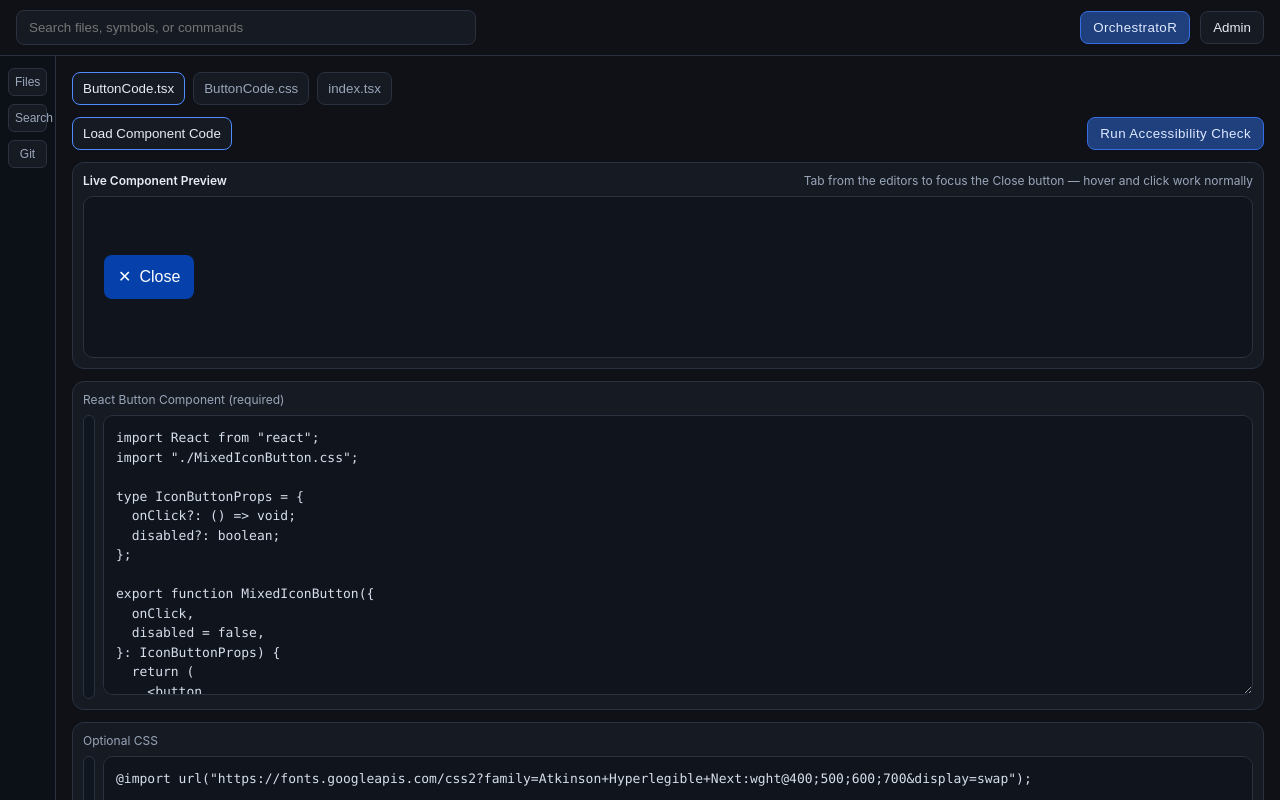
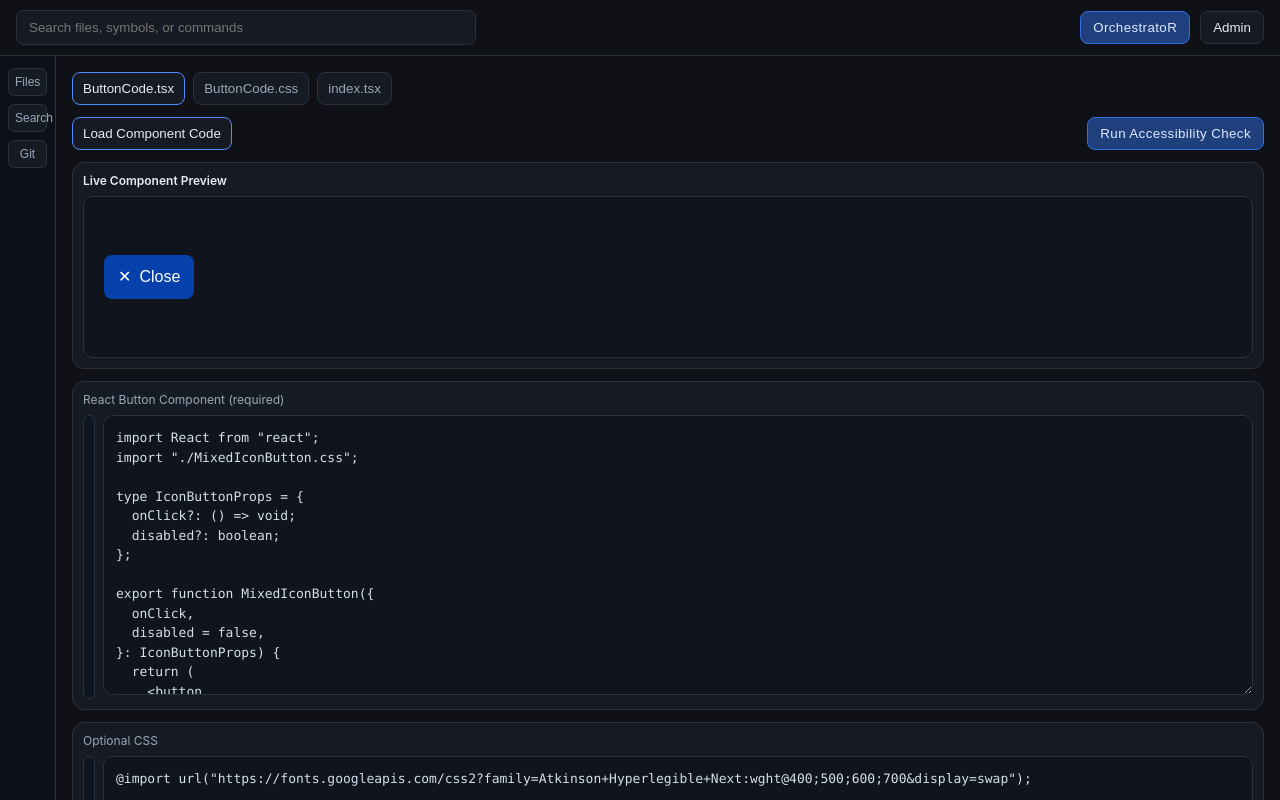
Before and after one commit to orchestratorlabs/orchestrator, a React (Vite) app: page / in a window 1280 px wide. Built offline with nearby package versions, Linux system fonts and the light colour scheme; a web font is replaced by a local one.

Commit message:
Backup 2026-04-28 - Orchestrator VSCode push

```diff
--- a/src/features/workspace/WorkspacePane.tsx
+++ b/src/features/workspace/WorkspacePane.tsx
@@ -462,7 +462,6 @@ export function WorkspacePane({
       <section className="editor-block preview-block">
         <div className="preview-header">
           <p className="preview-title">Live Component Preview</p>
-          <span className="muted">Tab from the editors to focus the Close button — hover and click work normally</span>
         </div>
         <LiveButtonPreview cssCode={cssCode} reactCode={reactCode} />
       </section>
```
